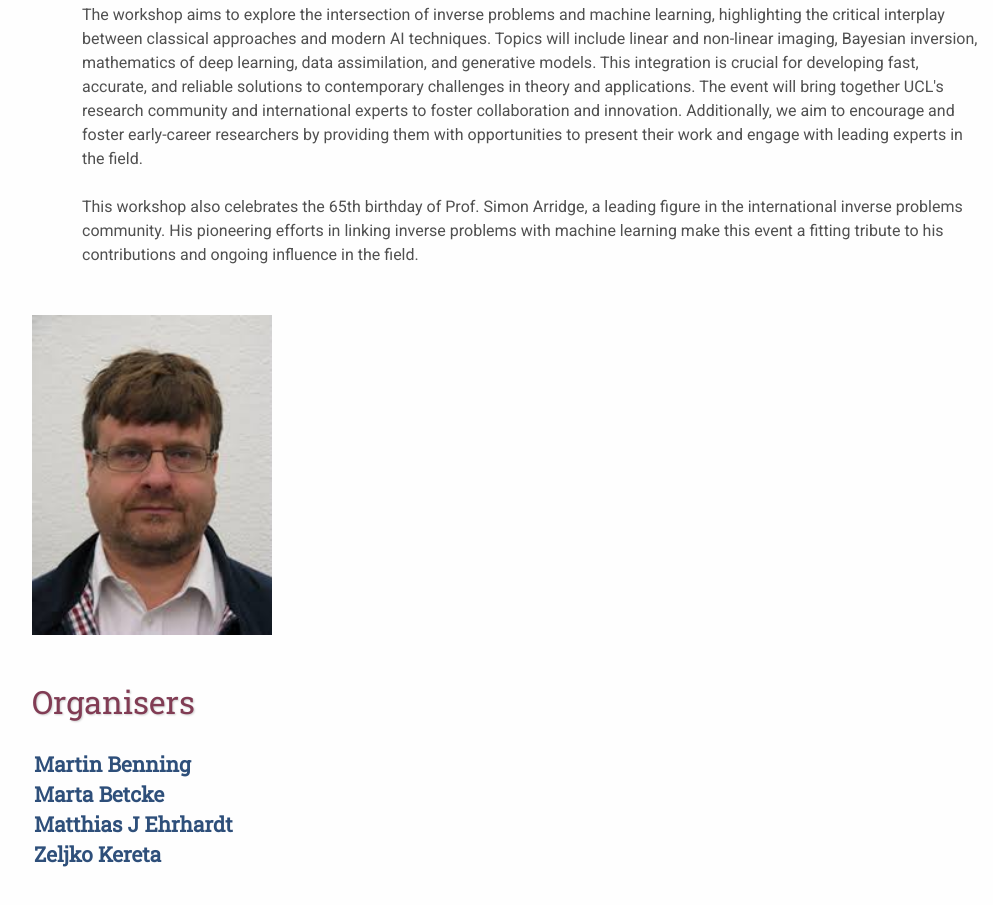
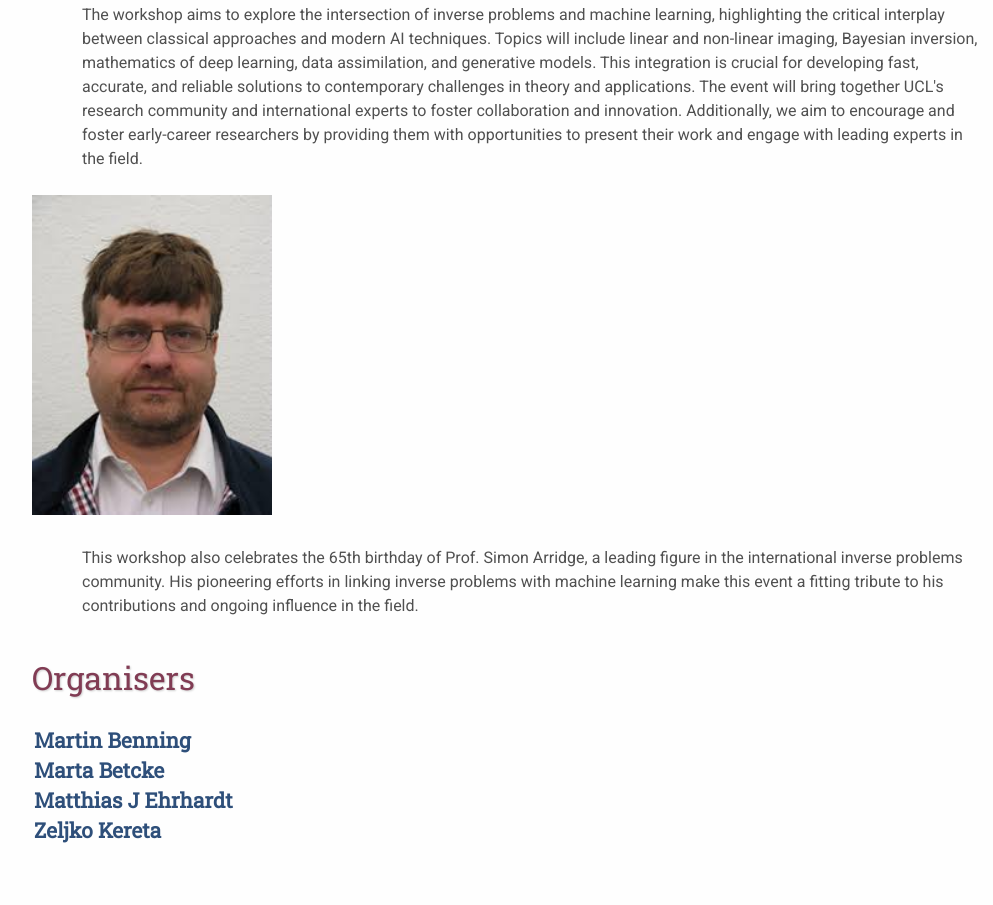
Before and after one commit to worair/ctiai, a plain HTML site: page index.html in a window 1280 px wide. Shown: the part 781-1686 px from the top of the page, without its empty margins (108-1101 px from the left). Drawn offline with Linux system fonts and the light colour scheme.

Commit message:
float left for the image

```diff
--- a/index.html
+++ b/index.html
@@ -45,12 +45,14 @@
         The workshop aims to explore the intersection of inverse problems and machine learning, highlighting the critical interplay between classical approaches and modern AI techniques. Topics will include linear and non-linear imaging, Bayesian inversion, mathematics of deep learning, data assimilation, and generative models. This integration is crucial for developing fast, accurate, and reliable solutions to contemporary challenges in theory and applications. The event will bring together UCL's research community and international experts to foster collaboration and innovation. Additionally, we aim to encourage and foster early-career researchers by providing them with opportunities to present their work and engage with leading experts in the field.
 
     </p>
+
+    <img src="assets/SRA_Photo.jpg" alt="assets/SRA_Photo" style="width: 240px; height: auto;" class="float-left">
     <p>
         This workshop also celebrates the 65th birthday of Prof. Simon Arridge, a leading figure in the international inverse problems community. His pioneering efforts in linking inverse problems with machine learning make this event a fitting tribute to his contributions and ongoing influence in the field.
     </p>
-    <br>
+    <!-- <br>
         <img src="assets/SRA_Photo.jpg" alt="assets/SRA_Photo" style="width: 240px; height: auto;">
-        <br>
+        <br> -->
 
     <h2>Organisers</h2>
 
```
